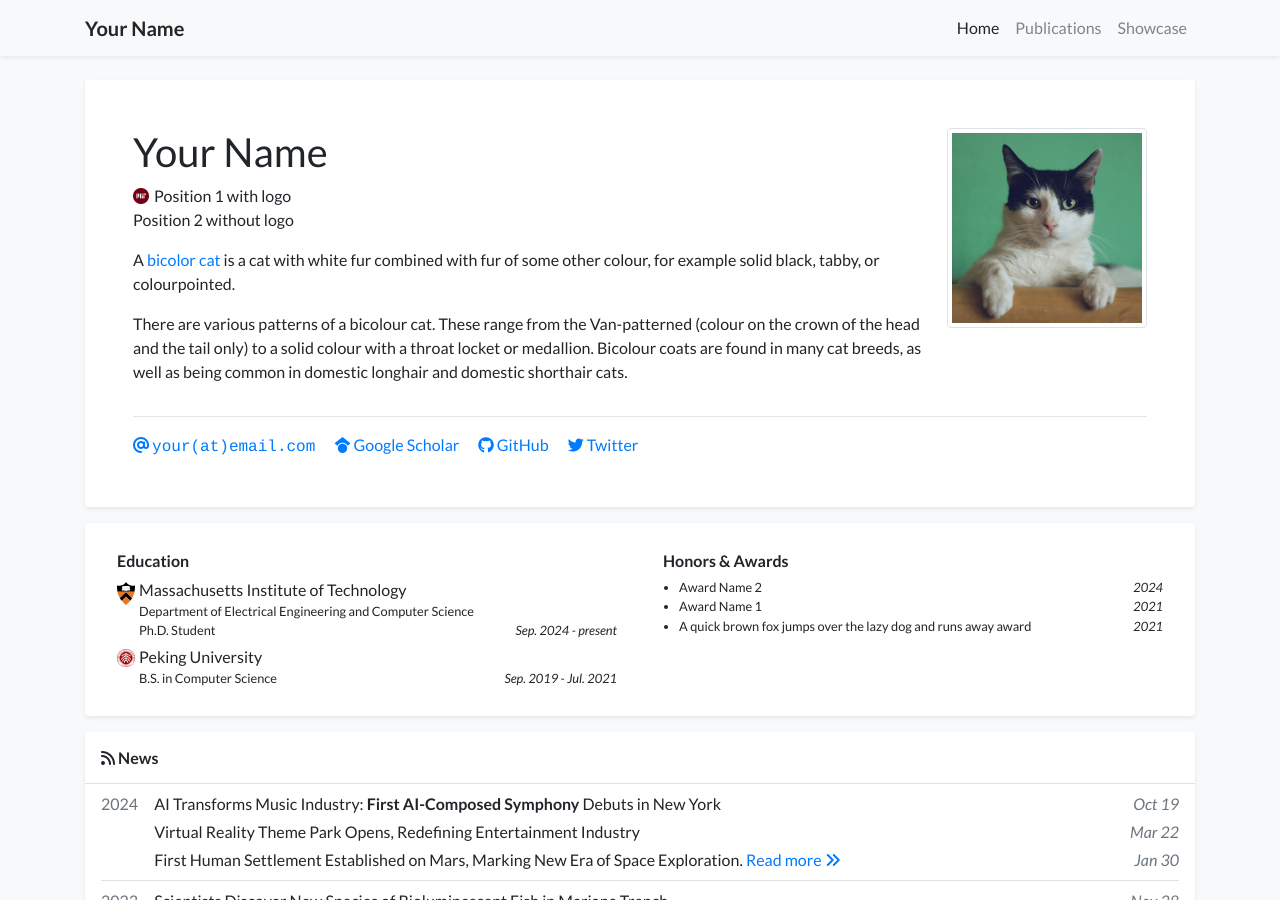
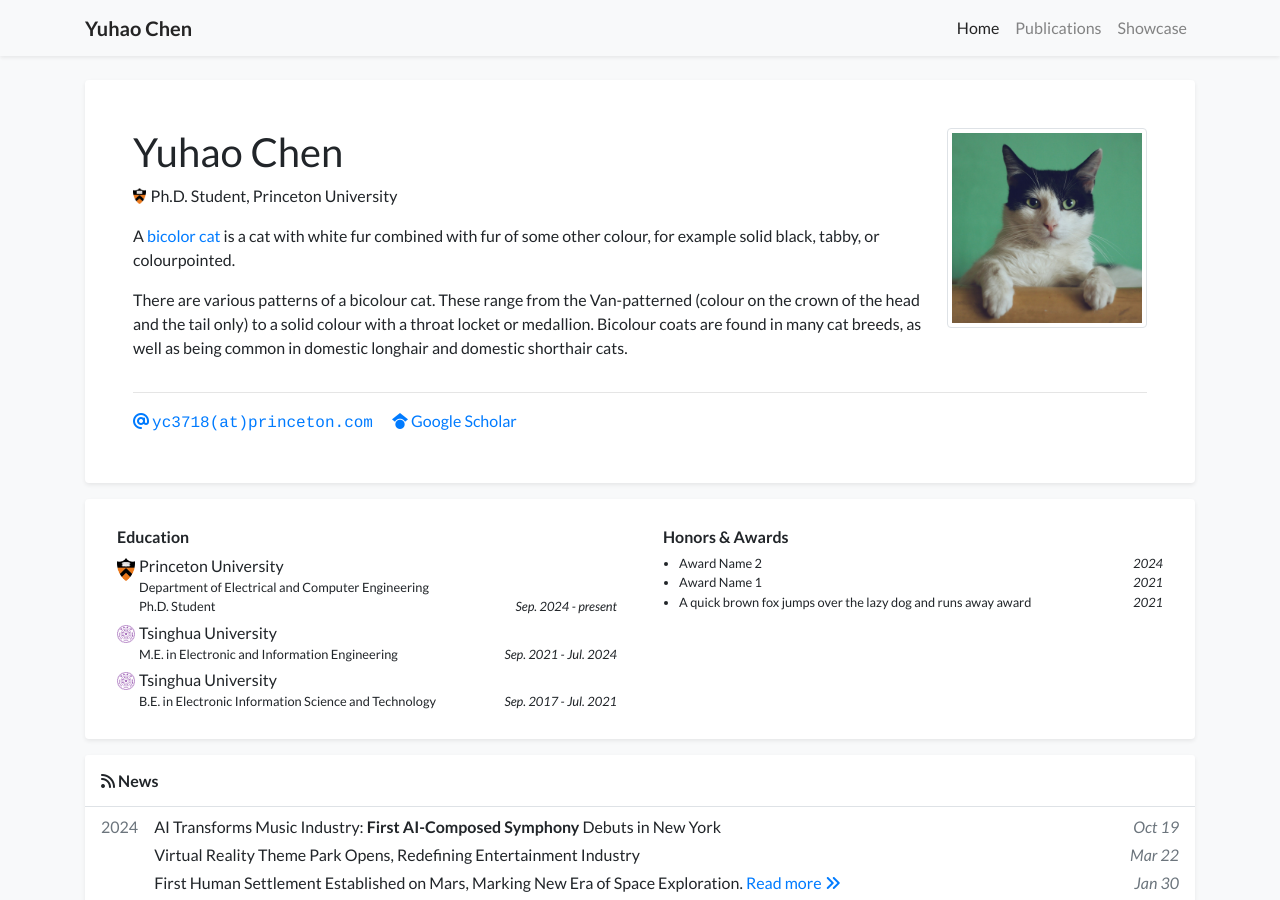
Before and after one commit to YuhaoChen-Homepage/YuhaoChen-Homepage.github.io, a Jekyll site: the page built from index.html, in a window 1280 px wide and 900 px high. Built offline with Jekyll 4.4.1, drawn with Linux system fonts in a browser that asks for light colours; nearby versions of some CDN libraries; a style sheet for code colours, icons or effects is not loaded.

Commit message:
uni update

```diff
--- a/_data/profile.yml
+++ b/_data/profile.yml
@@ -1,18 +1,18 @@
-primary_name: "Your Name"
+primary_name: "Yuhao Chen"
 secondary_name: ""
-navbar_name: "Your Name"
+navbar_name: "Yuhao Chen"
 
 positions:
-- logo: /assets/images/badges/MIT_Social_circle.png  # Logo is optional
-  name: Position 1 with logo
-- name: Position 2 without logo
+- logo: /assets/images/badges/Princeton.png  # Logo is optional
+  name: Ph.D. Student, Princeton University
+# - name: Position 2 without logo
 
 
-email: "your@email.com"
+email: "yc3718@princeton.com"
 # cv_link: link-to-your-cv-file
-gscholar: xFmQpf4AAAAJ  # This is an example, replace it with your own Google Scholar ID
-github: your_github_id
-twitter: your_twitter_id  # Do not include the '@' symbol
+gscholar: https://scholar.google.com/citations?user=b7rFzfgAAAAJ&hl=en  # This is an example, replace it with your own Google Scholar ID
+# github: your_github_id
+# twitter: your_twitter_id  # Do not include the '@' symbol
 # wechat_qrcode: /assets/images/etc/wechat.jpg
 # wechat_prompt: >-
 #   Please tell me your <strong>name</strong> and <strong>affiliation</strong> (current or past) when adding my wechat. Thanks!
@@ -35,16 +35,20 @@ portrait_caption: >-
   Photo by Manja Vitolic on Unsplash (this caption is optional, comment it out to disable).
 
 education:
-- name: Massachusetts Institute of Technology
-  logo: /assets/images/badges/Princeton.svg
+- name: Princeton University
+  logo: /assets/images/badges/Princeton.png
   position: >-
-    Department of Electrical Engineering and Computer Science <br/>
+    Department of Electrical and Computer Engineering <br/>
     Ph.D. Student
   date: Sep. 2024 - present
-- name: Peking University
-  logo: /assets/images/badges/PKU_red.png
-  position: B.S. in Computer Science
-  date: Sep. 2019 - Jul. 2021
+- name: Tsinghua University
+  logo: /assets/images/badges/Tsinghua.png
+  position: M.E. in Electronic and Information Engineering
+  date: Sep. 2021 - Jul. 2024
+- name: Tsinghua University
+  logo: /assets/images/badges/Tsinghua.png
+  position: B.E. in Electronic Information Science and Technology
+  date: Sep. 2017 - Jul. 2021
 
 # experience:
 # - name: Peking University
```
Also changed, not shown: assets/images/badges/Princeton.png (added), assets/images/badges/Princeton.svg (deleted), assets/images/badges/Tsinghua.png (added).
